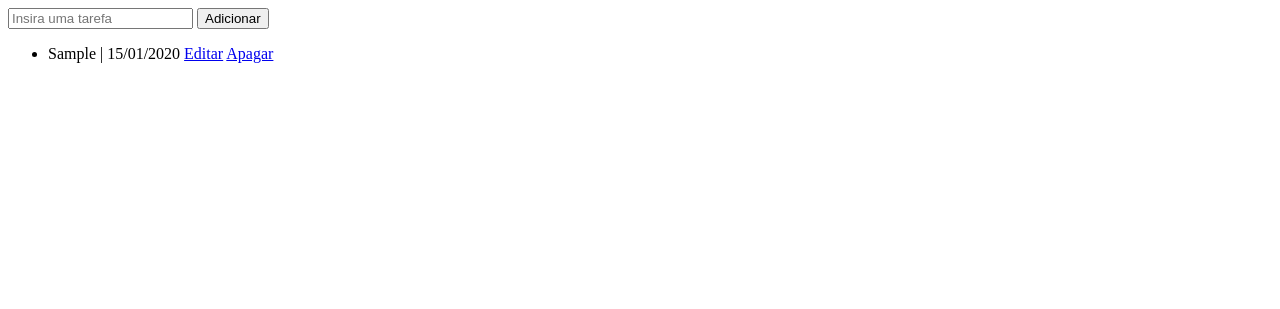
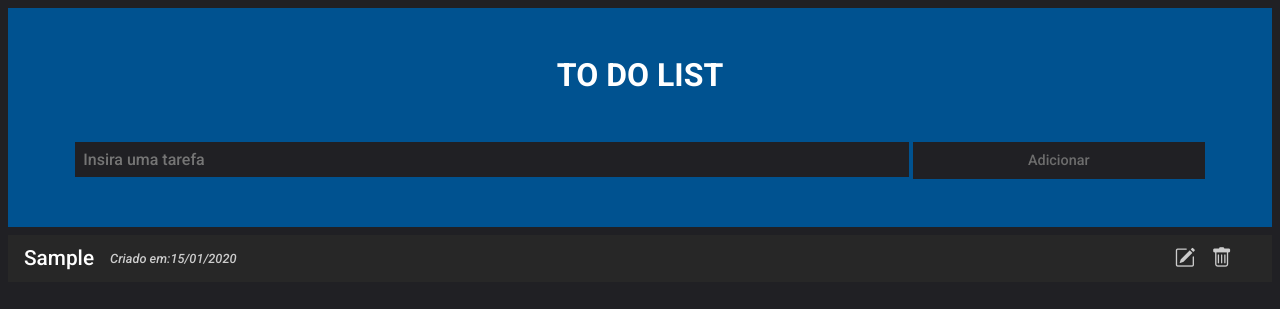
Before and after one commit to brunamedeirooos/to-do-list, a Node server app: page / in a window 1280 px wide. Shown: the top 309 px of the page. Run offline with Node 20, Linux system fonts and the light colour scheme; tables that the repository leaves empty hold one stand-in row (values such as "Sample post"); some libraries are stand-ins or nearby versions.

Commit message:
aplicando o style

```diff
--- a/public/style.css
+++ b/public/style.css
@@ -1,3 +1,215 @@
-h1{
-    color:rgb(0, 255, 4);
+@import url("https://fonts.googleapis.com/css2?family=Mulish:wght@900&family=Roboto:ital,wght@0,100;0,300;0,500;0,700;0,900;1,100;1,300;1,500;1,700;1,900&display=swap");
+
+* {
+  margin: 0;
+  padding: 0;
+  font-family: Roboto, Arial;
 }
+
+body {
+  background-color: #202024;
+  width: 100%;
+  height: 100%;
+  color: #fff;
+}
+
+header {
+  background-color: #005290;
+  padding: 3rem;
+  margin: 0.5rem;
+  text-align: center;
+}
+
+header h1 {
+  padding-bottom: 3rem;
+}
+
+input {
+  margin: 0;
+  border: none;
+  border-radius: 0;
+  width: 70%;
+  padding: 0.5rem;
+  font-size: 1rem;
+  outline: none;
+  background-color: #202024;
+  color: #fff;
+}
+
+button {
+  padding: 0.6rem;
+  width: 25%;
+  background-color: #202024;
+  color: rgb(109, 109, 109);
+  text-align: center;
+  font-size: 0.9rem;
+  cursor: pointer;
+  border-radius: 0;
+  border: none;
+  transition: all 0.3s ease-in-out;
+}
+button:hover {
+  background-color: #004e14;
+  color: #fff;
+}
+section#tasks {
+  margin: 0.5rem;
+}
+
+ul {
+  list-style: none;
+}
+
+ul li {
+  position: relative;
+  padding: 0 2rem 0 1rem;
+  background-color: rgb(20, 22, 24);
+  text-decoration: none;
+  display: flex;
+  align-items: center;
+  justify-content: space-between;
+  flex-wrap: wrap;
+  font-size: 1.3rem;
+}
+ul li a {
+  text-decoration: none;
+  color: #fff;
+}
+
+ul li span {
+  color: #ccc;
+  font-style: italic;
+  font-size: 0.8rem;
+  padding: 1rem;
+}
+
+ul li div {
+  display: flex;
+  align-items: center;
+  flex-wrap: wrap;
+}
+
+ul li:nth-child(odd) {
+  background-color: #272727;
+}
+
+ul li:hover {
+  background: #5a5a5a;
+}
+
+a.btnUpdate {
+  padding: 0.5rem;
+  text-decoration: none;
+  color: #ccc;
+  transition: all 0.3s ease-in-out;
+}
+
+a.btnUpdate:hover {
+  background-color: #004e149f;
+  color: #fff;
+}
+
+a.btnDelete {
+  padding: 0.5rem;
+  text-decoration: none;
+  color: #ccc;
+  transition: all 0.3s ease-in-out;
+}
+a.btnDelete:hover {
+  background-color: #d61010aa;
+  color: #fff;
+}
+
+section#modal {
+  position: fixed;
+  top: 0;
+  bottom: 0;
+  left: 0;
+  right: 0;
+  background-color: #00000085;
+  z-index: 9999;
+  display: flex;
+  justify-content: center;
+  align-items: center;
+  pointer-events: auto;
+}
+
+div#card {
+  width: 30rem;
+  position: relative;
+  background-color: #202024;
+}
+
+div#head {
+  display: flex;
+  justify-content: space-between;
+  align-items: center;
+}
+
+div#card h2 {
+  padding: 2rem;
+  margin: 0;
+}
+
+div#card a#close {
+  color: #fff;
+  text-decoration: none;
+  padding: 1.5rem;
+  font-size: 1.5rem;
+}
+div#card a#close:hover {
+  color: #f01e1efd;
+  transition: all 0.3s ease-in-out;
+}
+div#card hr {
+  width: 90%;
+  margin: 0 auto;
+  color: #ccc;
+}
+
+div#card p {
+  padding: 1.5rem;
+  text-align: center;
+  font-size: 1.5rem;
+  line-height: 2rem;
+}
+
+div#btns {
+  display: flex;
+  justify-content: center;
+  align-items: center;
+  padding: 1.5rem;
+}
+
+div#btns a {
+  font-size: 1.5rem;
+  background-color: #202024;
+  text-decoration: none;
+  padding: 0.7rem;
+  width: 7rem;
+  text-align: center;
+}
+
+div#btns a#btnNot {
+  color: #f01e1efd;
+  border: solid 1px #f01e1efd;
+  margin-right: 1rem;
+  transition: all 0.3s ease-in-out;
+}
+div#btns a#btnNot:hover {
+  background-color: #f01e1efd;
+  color: #fff;
+}
+
+div#btns a#btnYes {
+  border: solid 1px #087a14fd;
+  margin-right: 1rem;
+  transition: all 0.3s ease-in-out;
+
+  color: #087a14fd;
+}
+
+div#btns a#btnYes:hover {
+  background-color: #087a14fd;
+  color: #fff;
+}
--- a/views/index.ejs
+++ b/views/index.ejs
@@ -4,12 +4,17 @@
     <meta charset="UTF-8" />
     <meta http-equiv="X-UA-Compatible" content="IE=edge" />
     <meta name="viewport" content="width=device-width, initial-scale=1.0" />
-    <link rel="stylesheet" href="style.css" />
+    <link rel="stylesheet" href="/style.css" />
+    <link
+      rel="stylesheet"
+      href="https://cdn.jsdelivr.net/npm/bootstrap-icons@1.8.1/font/bootstrap-icons.css"
+    />
     <title>To Do List</title>
   </head>
   <body>
     <header>
       <% if (task == null) { %>
+      <h1>TO DO LIST</h1>
       <form action="/create" method="post">
         <input
           type="text"
@@ -20,10 +25,10 @@
         <button id="addButton" type="submit">Adicionar</button>
       </form>
       <% } else { %>
-
+      <h1>EDITAR TAREFA</h1>
       <form action="/updateOne/<%= task._id %>" method="post">
         <input type="text" name="task" id="task" value="<%= task.task %>" />
-        <button id="addButton" type="submit">Atualizar</button>
+        <button id="updateButton" type="submit">Atualizar</button>
       </form>
       <% } %>
     </header>
@@ -32,9 +37,19 @@
       <ul>
         <% tasksList.forEach((task) =>{ %>
         <li>
-          <%= task.task %> | <%= task.date.toLocaleDateString('pt-BR') %>
-          <a href="/getById/<%= task._id %>/update">Editar</a>
-          <a href="/getById/<%= task._id %>/delete">Apagar</a>
+          <div>
+            <a a href="/"><%= task.task %> </a>
+            <span>Criado em:<%= task.date.toLocaleDateString('pt-BR') %></span>
+          </div>
+
+          <div>
+            <a class="btnUpdate" href="/getById/<%= task._id %>/update"
+              ><i class="bi bi-pencil-square"></i
+            ></a>
+            <a class="btnDelete" href="/getById/<%= task._id %>/delete"
+              ><i class="bi bi-trash"></i
+            ></a>
+          </div>
         </li>
         <% }) %>
       </ul>
@@ -43,12 +58,17 @@
     <% if (taskDelete != null) { %>
     <section id="modal">
       <div id="card">
-        <a href="/">x</a>
-        <h2>Confirmação</h2>
-        <hr>
-        <p>Deseja realmente excluir esta tarefa: <%= taskDelete.task %>?</p>
-        <a href="/">Não</a>
-        <a href="/deleteOne/<%= taskDelete._id %>">Sim</a>
+        <div id="head">
+          <h2>Confirmação</h2>
+          <a id="close" href="/"><i class="bi bi-x-octagon"></i></a>
+        </div>
+
+        <hr />
+        <p>Deseja excluir esta tarefa: <%= taskDelete.task %>?</p>
+        <div id="btns">
+          <a id="btnNot" href="/">Não</a>
+          <a id="btnYes" href="/deleteOne/<%= taskDelete._id %>">Sim</a>
+        </div>
       </div>
     </section>
     <% } %>
```
